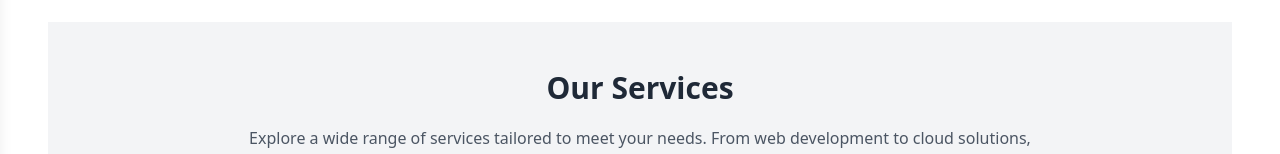
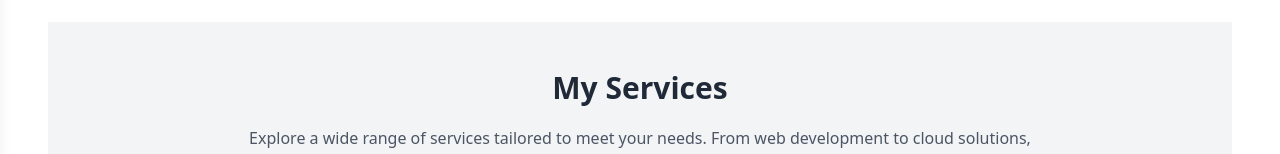
Before and after one commit to omotuwaojo/portfolio-react, a React (Vite) app: page / in a window 1280 px wide. Shown: the part 462-616 px from the top of the page. Built offline with nearby package versions, Linux system fonts and the light colour scheme.

Commit message:
post section update

```diff
--- a/src/components/Hero.jsx
+++ b/src/components/Hero.jsx
@@ -4,7 +4,7 @@ import { FaArrowRight }
 
 export default function Hero() {
   return (
-    <div className="font-custom flex flex-col-reverse lg:flex-row items-center justify-center gap-10 m-10 lg:m-20">
+    <div className="animate__animated animate__fadeInLeft font-custom flex flex-col-reverse lg:flex-row items-center justify-center gap-10 m-10 lg:m-20">
     {/* Text Section */}
     <div className="text-center lg:text-left">
       <h1 className="text-3xl lg:text-5xl font-bold">
@@ -25,7 +25,7 @@ export default function Hero() {
     </div>
 
     {/* Image Section */}
-    <div className="md:order-first lg:order-none">
+    <div className="animate__animated animate__fadeInRight md:order-first lg:order-none">
       <img
         src="/images/me.jpg"
         alt="Omotuwa Ojo"
--- a/src/components/Post.jsx
+++ b/src/components/Post.jsx
@@ -57,7 +57,7 @@ const services = [
 export default function Post() {
   return (
     <div className="bg-gray-100 py-12 md:m-12 ">
-      <h2 className="text-center text-3xl font-bold text-gray-800 mb-5">Our Services</h2>
+      <h2 className="text-center text-3xl font-bold text-gray-800 mb-5">My Services</h2>
       <p className="text-center text-gray-600 mt-2 px-4 md:px-12 lg:px-48 mb-5">
         Explore a wide range of services tailored to meet your needs. From web development to cloud solutions, <br />
         our offerings are designed to help you achieve your goals efficiently and effectively.
```
